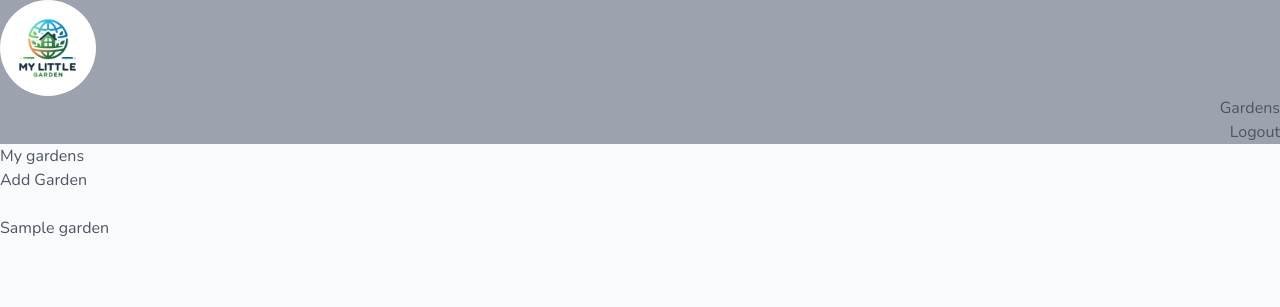
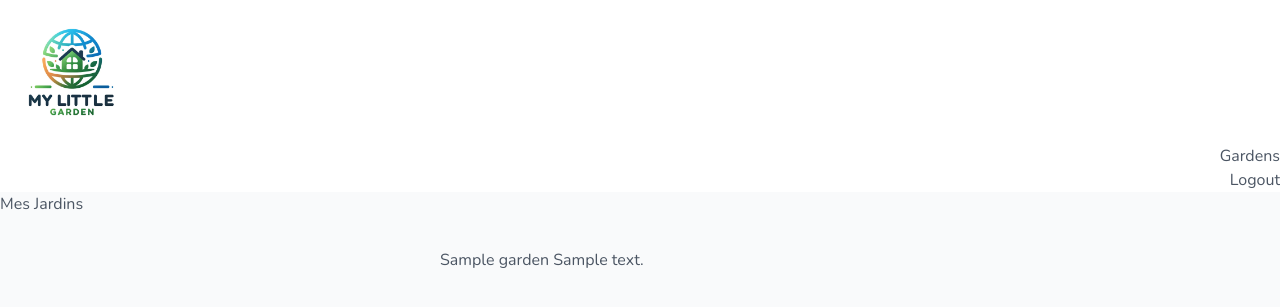
Before and after one commit to renlo08/my-little-garden, a Django app: page /gardens/ in a window 1280 px wide. Shown: the top 307 px of the page. Run offline with Django 4.2, Linux system fonts and the light colour scheme; a user stored in the database is signed in; tables that the repository leaves empty hold one stand-in row (values such as "Sample post"); some libraries are stand-ins or nearby versions.

Commit message:
Refactor garden views, update UI and improve navigation
Reworked the display layout of gardens using Tailwind CSS along with better navigation through garden cards. In addition, JQuery was included to enhance user interactivity and alleviate much of the javascript used before in manipulating the DOM. Several Python views were revamped to improve efficiency.

```diff
--- a/app/app/settings.py
+++ b/app/app/settings.py
@@ -38,6 +38,7 @@ INSTALLED_APPS = [
     'django.contrib.sessions',
     'django.contrib.messages',
     'django.contrib.staticfiles',
+    'widget_tweaks',
     'django_htmx',
     'gardens',
 ]
@@ -121,9 +122,10 @@ USE_TZ = True
 
 # Static files (CSS, JavaScript, Images)
 # https://docs.djangoproject.com/en/4.2/howto/static-files/
+STATIC_URL = 'static/'
+
 STATICFILES_DIRS = [BASE_DIR / 'static']
-
-STATIC_URL = 'static/'
+STATIC_ROOT = BASE_DIR.parent / 'local-cdn' / 'static'
 
 # Default primary key field type
 # https://docs.djangoproject.com/en/4.2/ref/settings/#default-auto-field
--- a/app/app/urls.py
+++ b/app/app/urls.py
@@ -14,6 +14,7 @@ Including another URLconf
     1. Import the include() function: from django.urls import include, path
     2. Add a URL to urlpatterns:  path('blog/', include('blog.urls'))
 """
+from django.conf import settings
 from django.contrib import admin
 from django.urls import path, include
 
@@ -28,3 +29,9 @@ urlpatterns = [
     # path('logout/', account_views.logout_view, name='logout'),
     # path('register/', account_views.register_view)
 ]
+
+if settings.DEBUG:
+    # do not do this in production
+    from django.conf.urls.static import static
+
+    urlpatterns += static(settings.STATIC_URL, document_root=settings.STATIC_ROOT)
--- a/app/gardens/forms.py
+++ b/app/gardens/forms.py
@@ -22,6 +22,7 @@ class FertilizationForm(forms.ModelForm):
         model = FertilizationInline
         fields = ['due_date', 'quantity_as_float', 'unit']
 
+
 class GardenForm(forms.ModelForm):
     class Meta:
         model = Garden
--- a/app/gardens/urls.py
+++ b/app/gardens/urls.py
@@ -7,14 +7,15 @@ app_name = 'gardens'
 urlpatterns = [
     # path("", garden_list_view, name='list'),
     path("", views.GardenListView.as_view(), name='list'),
-    path("create/", views.garden_create_view, name='create'),
+    # path("create/", views.garden_create_view, name='create'),
     # path("<int:id>/delete/", garden_delete_view, name='delete'),
     # path("<int:id>/edit/", garden_update_view, name='update'),
     # path("<int:id>/", garden_detail_view, name='detail'),
 ]
 
-hx_urlpatterns = [
+htmx_urlpatterns = [
     path('detail/<int:pk>/', views.detail, name='detail'),
+    path('create/', views.GardenFormView.as_view(), name='create'),
 ]
 
-urlpatterns += hx_urlpatterns
+urlpatterns += htmx_urlpatterns
--- a/app/gardens/views.py
+++ b/app/gardens/views.py
@@ -2,19 +2,19 @@ from django.contrib.auth.decorators import login_required
 from django.http import Http404, HttpResponse, HttpResponseBadRequest
 from django.shortcuts import render, redirect, get_object_or_404
 from django.urls import reverse
-from django.views.generic import ListView
+from django.views.generic import ListView, CreateView
 
 from gardens.forms import GardenForm, FertilizationForm
 from gardens.models import Garden, FertilizationInline
 
 
-@login_required
-def garden_list_view(request):
-    qs = Garden.objects.filter(user=request.user)
-    context = {
-        'object_list': qs
-    }
-    return render(request, 'gardens/partials/list.html', context=context)
+class GardenFormView(CreateView):
+    template_name = 'gardens/partials/create.html'
+    form_class = GardenForm
+
+    def form_valid(self, form):
+        form.instance.user = self.request.user
+        return super().form_valid(form)
 
 
 @login_required
@@ -119,7 +119,7 @@ def garden_amendment_update_hx_view(request, parent_id=None, id=None):
 
 
 class GardenListView(ListView):
-    template_name = 'gardens/index.html'
+    template_name = 'gardens/gardens.html'
     model = Garden
     context_object_name = 'gardens'
 
--- a/app/static/css/mlghome-ui.css
+++ b/app/static/css/mlghome-ui.css
@@ -554,6 +554,10 @@ video {
   margin-left: auto;
 }
 
+.mt-8{
+  margin-top: 2rem;
+}
+
 .block{
   display: block;
 }
@@ -562,8 +566,24 @@ video {
   display: table;
 }
 
+.grid{
+  display: grid;
+}
+
 .w-24{
   width: 6rem;
+}
+
+.w-36{
+  width: 9rem;
+}
+
+.cursor-pointer{
+  cursor: pointer;
+}
+
+.gap-10{
+  gap: 2.5rem;
 }
 
 .rounded{
@@ -572,6 +592,15 @@ video {
 
 .rounded-full{
   border-radius: 9999px;
+}
+
+.rounded-md{
+  border-radius: 0.375rem;
+}
+
+.border-gray-300{
+  --tw-border-opacity: 1;
+  border-color: rgb(209 213 219 / var(--tw-border-opacity));
 }
 
 .bg-blue-500{
@@ -587,6 +616,11 @@ video {
 .bg-gray-50{
   --tw-bg-opacity: 1;
   background-color: rgb(249 250 251 / var(--tw-bg-opacity));
+}
+
+.bg-white{
+  --tw-bg-opacity: 1;
+  background-color: rgb(255 255 255 / var(--tw-bg-opacity));
 }
 
 .px-4{
@@ -641,3 +675,14 @@ video {
   --tw-bg-opacity: 1;
   background-color: rgb(29 78 216 / var(--tw-bg-opacity));
 }
+
+.focus\:border-indigo-300:focus{
+  --tw-border-opacity: 1;
+  border-color: rgb(165 180 252 / var(--tw-border-opacity));
+}
+
+@media (min-width: 1024px){
+  .lg\:grid-cols-3{
+    grid-template-columns: repeat(3, minmax(0, 1fr));
+  }
+}
--- /dev/null
+++ b/app/static/js/custom/gardens.js
@@ -0,0 +1,13 @@
+window.onload = function () {
+    // Get all elements that have class 'garden-card'
+    let cards = document.getElementsByClassName('garden-card');
+
+    // Loop through the returned HTMLCollection
+    for (let i = 0; i < cards.length; i++) {
+        // Bind the click event to each card
+        cards[i].addEventListener('click', function () {
+            let id = this.id.split('-').pop(); // get the last part of the id, i.e., corresponding to the pk
+            window.location.href = `/gardens/detail/${id}`;
+        });
+    }
+};
--- a/app/templates/base.html
+++ b/app/templates/base.html
@@ -13,6 +13,9 @@
     <!-- Tailwind CSS -->
     {% include 'head/css.html' %}
 
+    <!-- JQuery -->
+    {% include 'head/jquery.html' %}
+
     <!-- HTMX -->
     <script src="https://unpkg.com/htmx.org@1.6.0"></script>
 
@@ -20,14 +23,26 @@
 </head>
 <body class="text-gray-600 font-body bg-gray-50">
 
-<header class="bg-gray-400">
+<header class="bg-white">
+    <!-- Logo-->
+    <a href="{% url 'home' %}">
+        <img class="w-36 rounded-full"
+             src="{% static 'img/logo.png' %}"
+             alt="MyLittleGarden">
+    </a>
+    <!-- Navbar -->
     {% include 'partials/navbar.html' %}
+
 </header>
-<main>
-    {% block content %}
-        <h3>This will be replaced</h3>
-    {% endblock content %}
-</main>
+
+<!-- main and page content -->
+{% block content %}
+    <h3>This will be replaced</h3>
+{% endblock content %}
+
+<footer></footer>
+
+
 <script>
     document.body.addEventListener('htmx:configRequest', (event) => {
         event.detail.headers['X-CSRFToken'] = '{{ csrf_token }}';
--- /dev/null
+++ b/app/templates/gardens/gardens.html
@@ -0,0 +1,46 @@
+{% extends "base.html" %}
+{% load static %}
+
+{% block content %}
+    <main>
+        <article>
+            <h1>Mes Jardins</h1>
+
+            <div id=garden-cards class="mt-8 grid lg:grid-cols-3 gap-10">
+                {% include 'gardens/partials/cards.html' %}
+                <!-- Garden cards -->
+                <div>
+                    <div>
+                        <span></span>
+                        <span></span>
+                    </div>
+                </div>
+
+            </div>
+        </article>
+    </main>
+
+    <aside>
+        {#    TODO: Will contains the information related to the user#}
+    </aside>
+
+{#    <div>#}
+{#        <h1>My gardens</h1>#}
+{#    </div>#}
+{#    <section>#}
+{#        <div hx-get="{% url 'gardens:create' %}" hx-trigger="load" hx-target="this">#}
+{#        </div>#}
+{#        <div>#}
+{#            <!-- Garden List -->#}
+{#        </div>#}
+{#    </section>#}
+{#    <!-- Garden Edit -->#}
+{#    <section class="garden-section">#}
+        {#        Garden Details#}
+{#        <div id="garden-update-create"></div>#}
+{#    </section>#}
+
+    <!-- Add popup to edit -->
+    <script src="{% static 'js/custom/gardens.js' %}"></script>
+
+{% endblock content %}
--- a/app/templates/gardens/index.html
+++ /dev/null
@@ -1,20 +0,0 @@
-{% extends "base.html" %}
-
-{% block content %}
-    <h1>My gardens</h1>
-    <section class="nav-garden">
-    <div>
-        <a class='add-garden' href='{% url "gardens:create" %}'>Add Garden</a>
-{#        Garden´s List#}
-        <div id="gardens-list">
-            {% include 'gardens/partials/list.html' %}
-        </div>
-    </div>
-    </section>
-    <section class="details-section">
-{#        Garden Details#}
-    <div id="garden-detail"></div>
-    </section>
-
-
-{% endblock content %}
--- /dev/null
+++ b/app/templates/gardens/partials/cards.html
@@ -0,0 +1,26 @@
+{% if not gardens.exists %}
+    <div>
+        <span>You do not have any garden yet.</span>
+        <span>Click on 'Add Garden' to create your first garden</span>
+    </div>
+{% else %}
+    <div class="htmx-indicator">Updating...</div>
+{#    <ul>#}
+        {% for garden in gardens %}
+            <!-- Garden card -->
+            <div class='garden-card cursor-pointer' id='garden-card-{{ garden.pk }}'>
+                <div>
+                    <span>{{ garden.name }}</span>
+                    <span>{{ garden.description }}</span>
+                </div>
+            </div>
+{#            <li class="list-group-item">#}
+{#                <a style="cursor: pointer;"#}
+{#                   hx-get="{% url 'gardens:detail' garden.pk %}"#}
+{#                   hx-target="#garden-detail">#}
+{#                    {{ garden.name }}#}
+{#                </a>#}
+{#            </li>#}
+        {% endfor %}
+{#    </ul>#}
+{% endif %}
--- a/app/templates/gardens/partials/detail.html
+++ b/app/templates/gardens/partials/detail.html
@@ -1,3 +1,6 @@
+<div class="nav-button">
+    <a href="{% url 'gardens:list' %}"><button>Back</button></a>
+</div>
 <div>
     <h2>Description</h2>
     <p>{{ garden.description }}</p>
@@ -16,7 +19,7 @@
                 <th>Quantité</th>
             </tr>
             </thead>
-            {% for amd in garden.get_amendement_children %}
+            {% for amd in garden.get_amendment_children %}
                 {% include 'gardens/partials/fertilization-inline.html' %}
             {% endfor %}
         </table>
--- a/app/templates/gardens/partials/list.html
+++ /dev/null
@@ -1,19 +0,0 @@
-{% if not gardens.exists %}
-    <div>
-        You do not have any garden yet.
-        <p>Click on 'Add Garden' to create your first garden</p>
-    </div>
-{% else %}
-    <div class="htmx-indicator">Updating...</div>
-    <ul>
-        {% for garden in gardens %}
-            <li class="list-group-item">
-                <a style="cursor: pointer;"
-                   hx-get="{% url 'gardens:detail' garden.pk %}"
-                   hx-target="#garden-detail">
-                    {{ garden.name }}
-                </a>
-            </li>
-        {% endfor %}
-    </ul>
-{% endif %}
--- /dev/null
+++ b/app/templates/head/jquery.html
@@ -0,0 +1 @@
+<script src="https://cdn.jsdelivr.net/npm/jquery@3.7.1/dist/jquery.min.js"></script>
--- a/app/templates/partials/navbar.html
+++ b/app/templates/partials/navbar.html
@@ -1,9 +1,7 @@
 {% load static %}
 
 <nav class="text-right">
-    <a href="{% url 'home' %}">
-        <img class="w-24 rounded-full" src="{% static 'img/logo.png' %}" alt="MyLittleGarden">
-    </a>
+
     <div id="navbarNav">
         <ul class="navbar-nav ml-auto">
             {% if user.is_authenticated %}
```
Also changed, not shown: app/templates/gardens/partials/create.html (added, +29 -0 lines).
